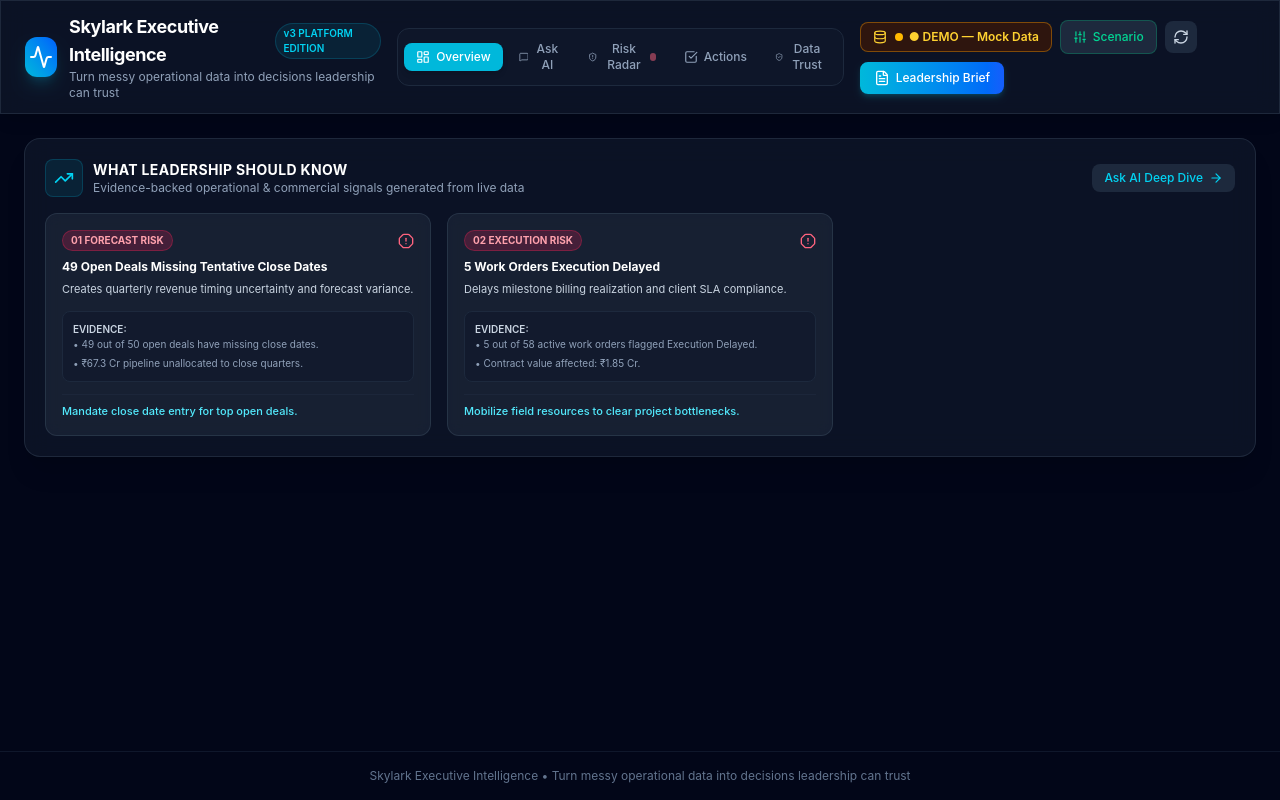
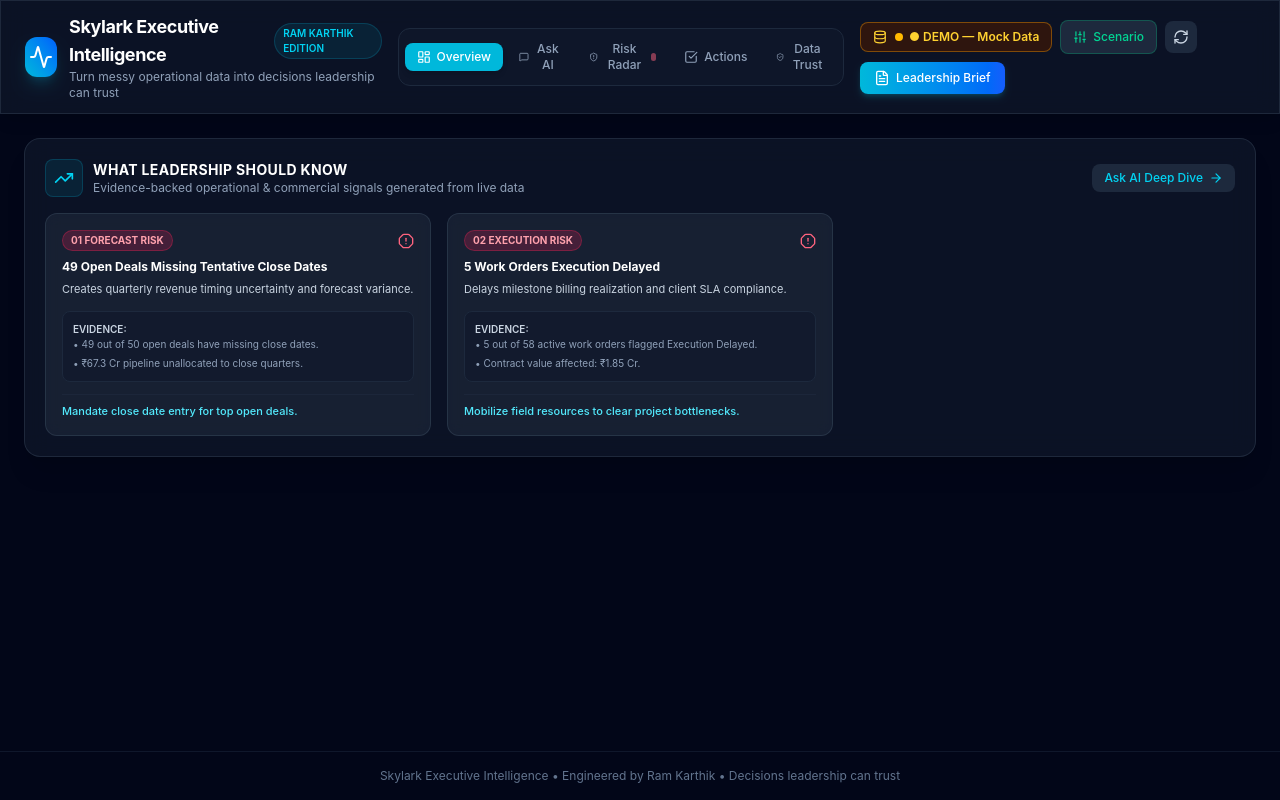
Before and after one commit to ramKarthik57/Skylark_Drones_Assessment, a React (Vite) app in the folder frontend/: page / in a window 1280 px wide. Built offline with nearby package versions, Linux system fonts and the light colour scheme; no server answers.

Commit message:
docs: personalize Vercel deployment URLs and header/footer branding with Ram Karthik

```diff
--- a/frontend/src/App.tsx
+++ b/frontend/src/App.tsx
@@ -197,7 +197,7 @@
 
       {/* Footer */}
       <footer className="border-t border-slate-900 py-4 text-center text-xs text-slate-500">
-        Skylark Executive Intelligence • Turn messy operational data into decisions leadership can trust
+        Skylark Executive Intelligence • Engineered by Ram Karthik • Decisions leadership can trust
       </footer>
     </div>
   );
--- a/frontend/src/components/Header.tsx
+++ b/frontend/src/components/Header.tsx
@@ -35,7 +35,7 @@
             <div className="flex items-center gap-2">
               <h1 className="font-bold text-lg text-white tracking-tight">Skylark Executive Intelligence</h1>
               <span className="text-[10px] px-2 py-0.5 rounded-full bg-cyan-500/10 text-cyan-400 font-semibold border border-cyan-500/20">
-                v3 PLATFORM EDITION
+                RAM KARTHIK EDITION
               </span>
             </div>
             <p className="text-xs text-slate-400">Turn messy operational data into decisions leadership can trust</p>
```
Also changed, not shown: 5 other files (tests, documents, lock files or other folders).
